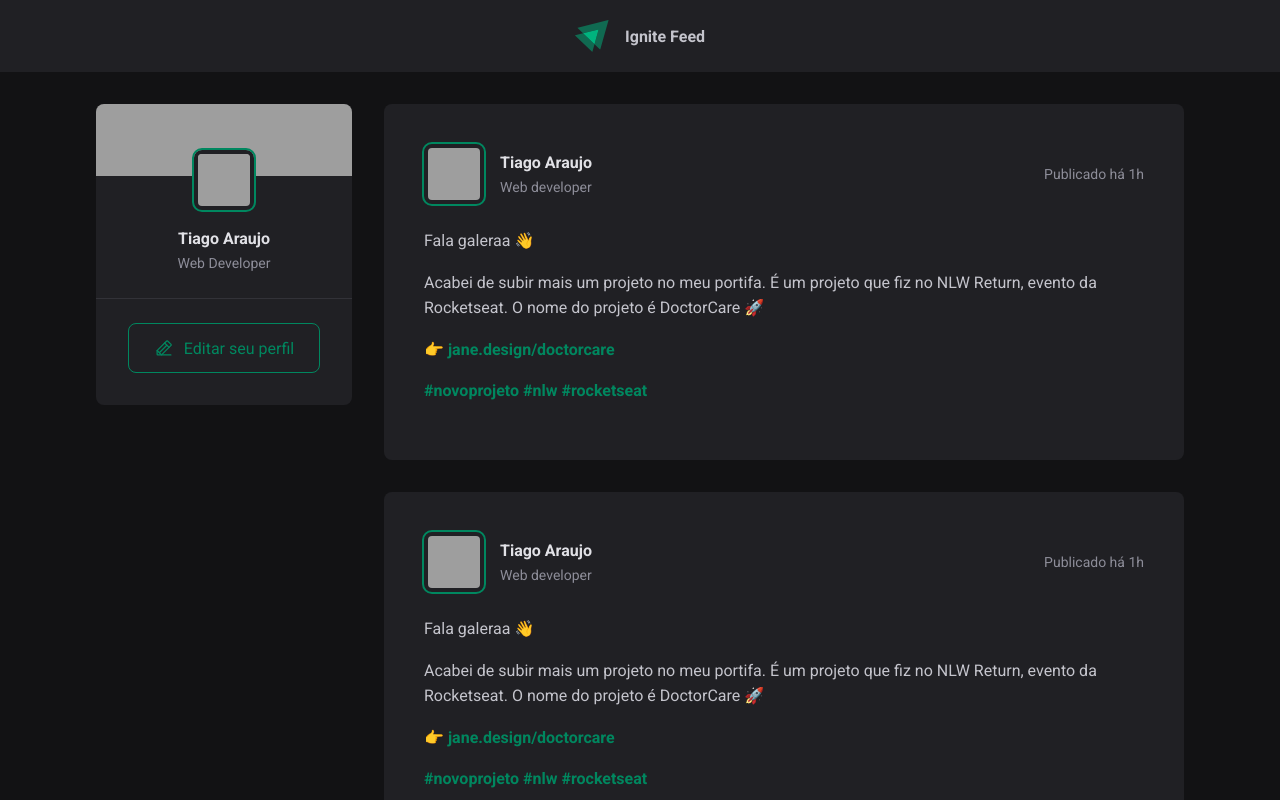
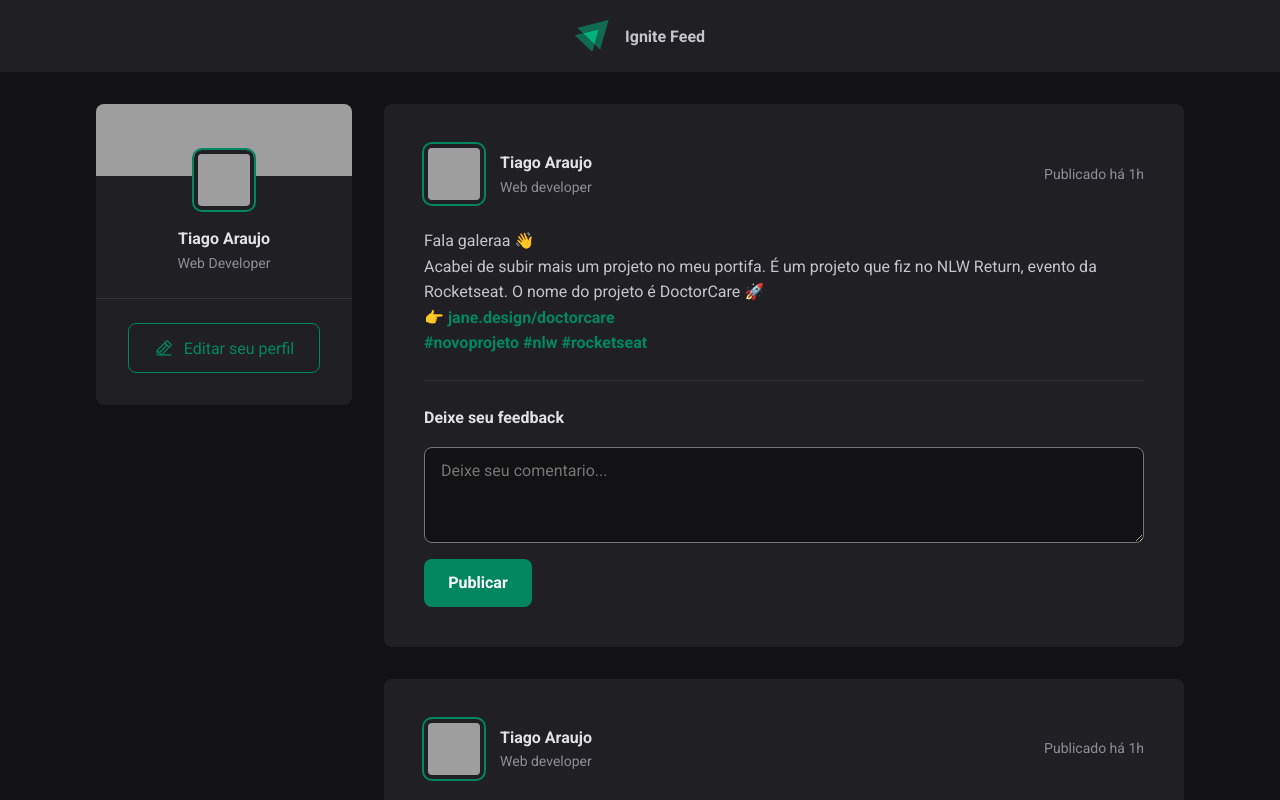
Before and after one commit to TiagoAraujoDev/fundaments-reatcjs, a React (Vite) app: page / in a window 1280 px wide. Shown: the top 800 px of the page. Built offline with nearby package versions, Linux system fonts and the light colour scheme; grey boxes are pictures that could not be loaded.

Commit message:
Finished: Post component

```diff
--- a/src/components/Post.jsx
+++ b/src/components/Post.jsx
@@ -33,6 +33,11 @@ export function Post() {
           <a href="">#rocketseat</a>
         </p>
       </div>
+      <div className={styles.commentform}>
+        <strong>Deixe seu feedback</strong>
+        <textarea placeholder="Deixe seu comentario..."></textarea>
+        <button>Publicar</button>
+      </div>
     </article>
   );
 }
--- a/src/components/Post.module.css
+++ b/src/components/Post.module.css
@@ -55,7 +55,7 @@
 }
 
 .content p {
-  margin-bottom: 1rem;
+  /* margin-bottom: 1rem; */
   color: var(--gray-300);
   line-height: 160%;
 }
@@ -70,3 +70,46 @@
 .content p a:hover {
   color: var(--green-300);
 }
+
+.commentform {
+  border-top: 1px solid var(--gray-600);
+  margin-top: 1.5rem;
+  padding-top: 1.5rem;
+  display: flex;
+  flex-direction: column;
+  gap: 1rem;
+}
+
+.commentform strong {
+  color: var(--gray-100);
+  line-height: 160%;
+}
+
+.commentform textarea {
+  background: var(--gray-900);
+  height: 6rem;
+  border-radius: 8px;
+  padding: 0.8125rem 1rem;
+}
+
+.commentform button {
+  display: flex;
+  justify-content: center;
+  align-items: center;
+
+  width: 6.75rem;
+  height: 3rem;
+
+  border: none;
+  border-radius: 8px;
+  background: var(--green-500);
+
+  font-weight: bold;
+  color: var(--white);
+
+  transition: background 0.1s;
+}
+
+.commentform button:hover {
+  background: var(--green-300);
+}
```
